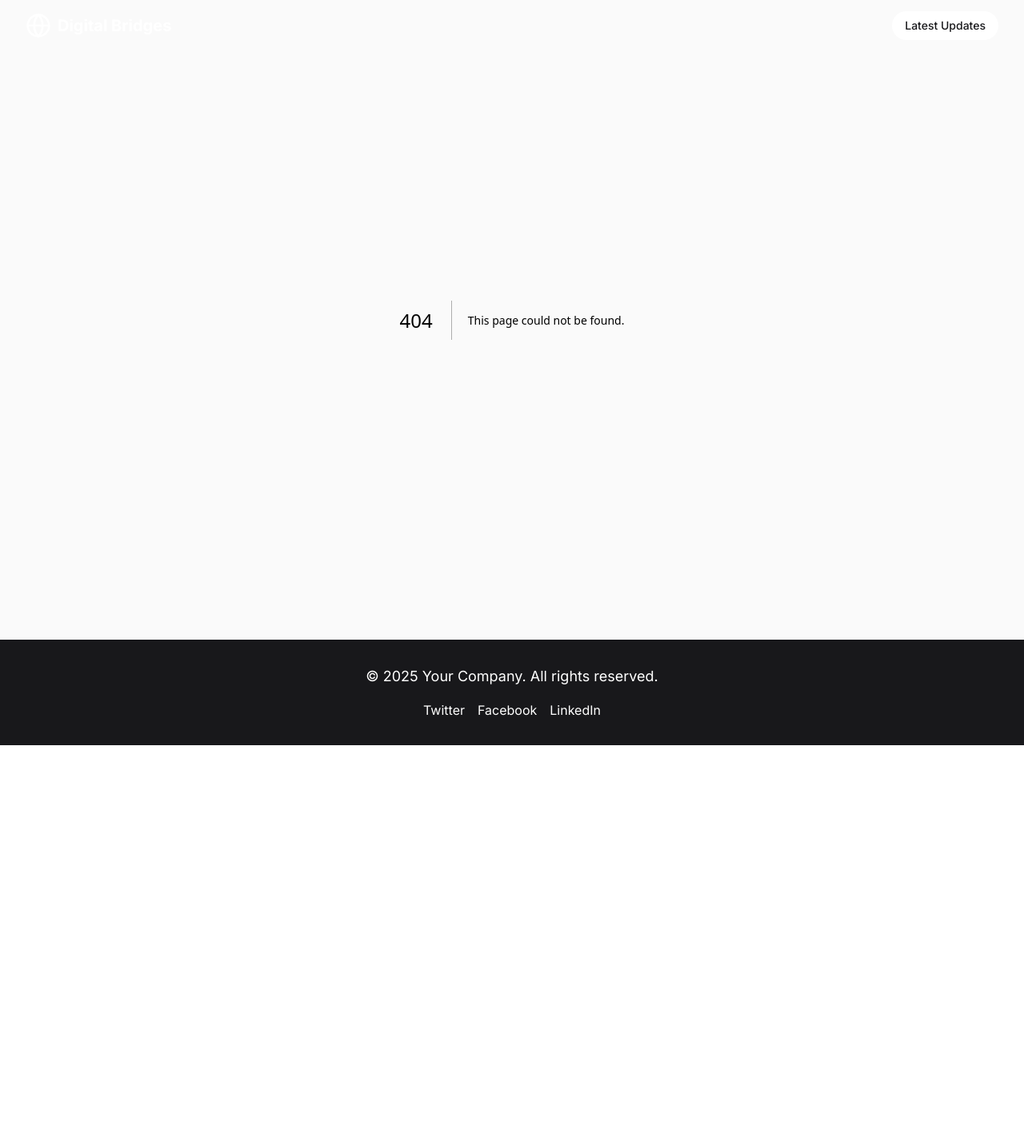
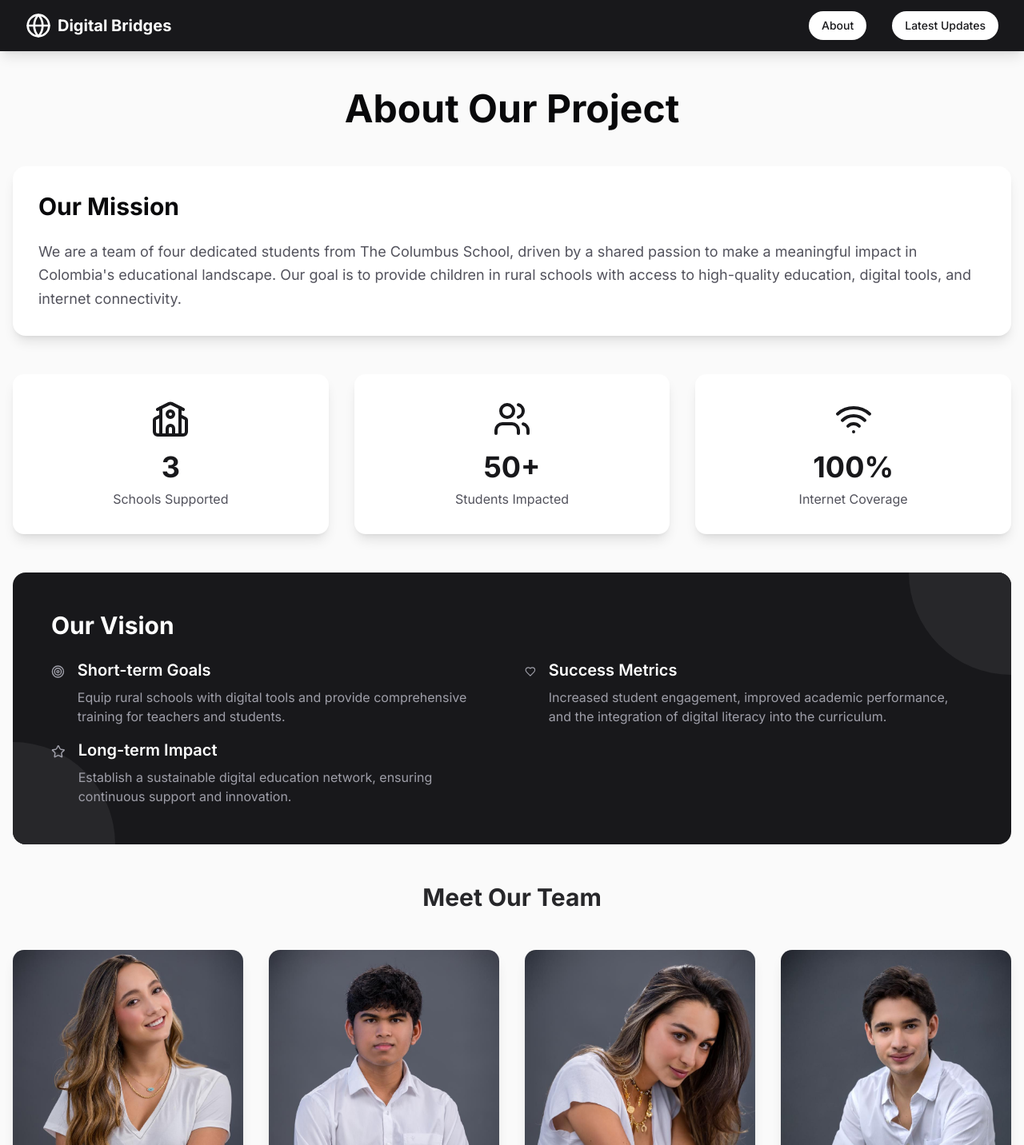
Before and after one commit to yuvan22144/ISCWebsite, a Next.js app: page /about in a window 1280 px wide. Before the commit this address had no page. Shown: the top 1432 px of the page at 80% size. Before the commit the page ends 932 px from the top, so only its background shows below. Built offline with nearby package versions, Linux system fonts and the light colour scheme.

Commit message:
add about page

```diff
--- /dev/null
+++ b/app/about/page.tsx
@@ -0,0 +1,147 @@
+"use client"
+
+import { motion } from 'framer-motion';
+import Image from 'next/image';
+import { Users, School, Wifi, Target, Star, Heart } from 'lucide-react';
+
+export default function AboutPage() {
+  return (
+    <div className="min-h-screen bg-zinc-50">
+      <div className="max-w-7xl mx-auto px-4 pt-28 pb-16">
+        <h1 className="text-5xl font-bold text-center mb-12">About Our Project</h1>
+
+        {/* Mission Statement */}
+        <motion.div
+          initial={{ opacity: 0, y: 20 }}
+          animate={{ opacity: 1, y: 0 }}
+          transition={{ duration: 0.5 }}
+          className="bg-white rounded-2xl p-8 shadow-lg mb-12"
+        >
+          <h2 className="text-3xl font-bold mb-6">Our Mission</h2>
+          <p className="text-lg text-zinc-600 leading-relaxed">
+            We are a team of four dedicated students from The Columbus School, driven by a shared passion to make a meaningful impact in Colombia's educational landscape. Our goal is to provide children in rural schools with access to high-quality education, digital tools, and internet connectivity.
+          </p>
+        </motion.div>
+
+        {/* Impact Stats */}
+        <div className="grid grid-cols-1 md:grid-cols-3 gap-8 mb-12">
+          {[
+            { icon: School, value: '3', label: 'Schools Supported' },
+            { icon: Users, value: '50+', label: 'Students Impacted' },
+            { icon: Wifi, value: '100%', label: 'Internet Coverage' }
+          ].map((stat, index) => (
+            <motion.div
+              key={stat.label}
+              initial={{ opacity: 0, y: 20 }}
+              animate={{ opacity: 1, y: 0 }}
+              transition={{ duration: 0.5, delay: index * 0.1 }}
+              className="bg-white p-8 rounded-xl shadow-lg text-center"
+            >
+              <stat.icon className="w-12 h-12 text-zinc-900 mx-auto mb-4" />
+              <h3 className="text-4xl font-bold text-zinc-900 mb-2">{stat.value}</h3>
+              <p className="text-zinc-600">{stat.label}</p>
+            </motion.div>
+          ))}
+        </div>
+
+        {/* Vision Section */}
+        <motion.div
+          initial={{ opacity: 0, y: 20 }}
+          animate={{ opacity: 1, y: 0 }}
+          transition={{ duration: 0.5 }}
+          className="bg-zinc-900 text-white rounded-2xl p-12 mb-12 relative overflow-hidden"
+        >
+          <div className="absolute top-0 right-0 w-64 h-64 bg-zinc-800 rounded-full -mr-32 -mt-32" />
+          <div className="absolute bottom-0 left-0 w-64 h-64 bg-zinc-800 rounded-full -ml-32 -mb-32" />
+          <div className="relative z-10">
+            <h3 className="text-3xl font-bold mb-6">Our Vision</h3>
+            <div className="grid grid-cols-1 md:grid-cols-2 gap-8">
+              <div className="space-y-4">
+                <div className="flex items-start space-x-4">
+                  <Target className="w-6 h-6 text-zinc-400 mt-1" />
+                  <div>
+                    <h4 className="text-xl font-semibold mb-2">Short-term Goals</h4>
+                    <p className="text-zinc-400">
+                      Equip rural schools with digital tools and provide comprehensive training for teachers and students.
+                    </p>
+                  </div>
+                </div>
+                <div className="flex items-start space-x-4">
+                  <Star className="w-6 h-6 text-zinc-400 mt-1" />
+                  <div>
+                    <h4 className="text-xl font-semibold mb-2">Long-term Impact</h4>
+                    <p className="text-zinc-400">
+                      Establish a sustainable digital education network, ensuring continuous support and innovation.
+                    </p>
+                  </div>
+                </div>
+              </div>
+              <div className="space-y-4">
+                <div className="flex items-start space-x-4">
+                  <Heart className="w-6 h-6 text-zinc-400 mt-1" />
+                  <div>
+                    <h4 className="text-xl font-semibold mb-2">Success Metrics</h4>
+                    <p className="text-zinc-400">
+                      Increased student engagement, improved academic performance, and the integration of digital literacy into the curriculum.
+                    </p>
+                  </div>
+                </div>
+              </div>
+            </div>
+          </div>
+        </motion.div>
+
+        {/* Team Section */}
+        <div className="mb-12">
+          <h3 className="text-3xl font-bold text-zinc-800 text-center mb-12">Meet Our Team</h3>
+          <div className="grid grid-cols-1 md:grid-cols-2 lg:grid-cols-4 gap-8">
+            {[
+              {
+                name: 'Carla Echavarría',
+                role: 'Student',
+                image: '/Carla.jpeg',
+              },
+              {
+                name: 'Akshay Thirukumaran',
+                role: 'Student',
+                image: '/akshay.jpeg',
+              },
+              {
+                name: 'Antonia Garcia',
+                role: 'Student',
+                image: '/Antonia.jpeg',
+              },
+              {
+                name: 'Joaquín Perez',
+                role: 'Student',
+                image: '/joaquin.jpeg',
+              },
+            ].map((member, index) => (
+              <motion.div
+                key={member.name}
+                initial={{ opacity: 0, y: 20 }}
+                animate={{ opacity: 1, y: 0 }}
+                transition={{ duration: 0.5, delay: index * 0.1 }}
+                className="bg-white rounded-xl shadow-lg overflow-hidden"
+              >
+                <div className="relative h-[250px] sm:h-[300px] md:h-[350px] lg:h-[400px] w-full p-2">
+                  <Image
+                    src={member.image}
+                    alt={member.name}
+                    fill
+                    className="object-cover object-[center_20%] sm:object-[center_25%] md:object-[center_30%] rounded-lg"
+                    sizes="(max-width: 640px) 100vw, (max-width: 768px) 50vw, (max-width: 1024px) 33vw, 25vw"
+                  />
+                </div>
+                <div className="p-6 text-center">
+                  <h4 className="text-xl font-semibold text-zinc-900 mb-2">{member.name}</h4>
+                  <p className="text-zinc-600">{member.role}</p>
+                </div>
+              </motion.div>
+            ))}
+          </div>
+        </div>
+      </div>
+    </div>
+  );
+}
--- a/components/About.tsx
+++ b/components/About.tsx
@@ -2,6 +2,7 @@
 import { motion } from 'framer-motion';
 import Image from 'next/image';
 import { Users, School, Wifi, Target, Star, Heart } from 'lucide-react';
+import Link from 'next/link';
 
 const teamMembers = [
   {
@@ -58,14 +59,15 @@ export default function About() {
               We are a team of four dedicated students from The Columbus School, driven by a shared passion to make a meaningful impact in Colombia's educational landscape. Our goal is to provide children in rural schools with access to high-quality education, digital tools, and internet connectivity.
             </p>
             <div className="flex gap-4">
+              <Link href="/about">
                 <motion.button
                   whileHover={{ scale: 1.05 }}
                   whileTap={{ scale: 0.95 }}
-                onClick={scrollToVideo}
                   className="bg-zinc-900 text-white px-6 py-3 rounded-lg font-medium"
                 >
                   Learn More
                 </motion.button>
+              </Link>
             </div>
           </motion.div>
           <motion.div
--- a/components/Navbar.tsx
+++ b/components/Navbar.tsx
@@ -10,6 +10,7 @@ export default function Navbar() {
   const [isMobileMenuOpen, setIsMobileMenuOpen] = useState(false);
   const pathname = usePathname();
   const isBlogPage = pathname?.startsWith('/blog') ?? false;
+  const isAboutPage = pathname === '/about';
 
   useEffect(() => {
     const handleScroll = () => {
@@ -29,15 +30,19 @@ export default function Navbar() {
         initial={{ y: -100 }}
         animate={{ y: 0 }}
         className={`fixed top-0 left-0 right-0 z-50 transition-all duration-300 ${
-          shouldUseDarkText
-            ? 'bg-white/95 backdrop-blur-md shadow-lg'
-            : 'bg-transparent'
+          isAboutPage
+            ? 'bg-zinc-900 shadow-lg'
+            : shouldUseDarkText
+              ? 'bg-white/95 backdrop-blur-md shadow-lg'
+              : 'bg-transparent'
         }`}
       >
         <div className="max-w-7xl mx-auto px-4 sm:px-6 lg:px-8">
           <div className="flex items-center justify-between h-16">
             {/* Logo */}
-            <Link href="/" className="flex items-center space-x-2">
+            <Link href="/" className={`flex items-center space-x-2 transition-colors ${
+              shouldUseDarkText ? 'bg-white rounded-full shadow px-3 py-1' : ''
+            }`}>
               <Globe className={`w-8 h-8 ${shouldUseDarkText ? 'text-zinc-900' : 'text-white'}`} />
               <span className={`text-xl font-bold ${shouldUseDarkText ? 'text-zinc-900' : 'text-white'}`}>
                 Digital Bridges
@@ -46,6 +51,16 @@ export default function Navbar() {
 
             {/* Desktop Navigation */}
             <div className="hidden md:flex items-center space-x-8">
+              <Link
+                href="/about"
+                className={`px-4 py-2 rounded-full text-sm font-medium transition-colors ${
+                  shouldUseDarkText
+                    ? 'bg-zinc-900 text-white hover:bg-zinc-800'
+                    : 'bg-white text-zinc-900 hover:bg-zinc-100'
+                }`}
+              >
+                About
+              </Link>
               <Link
                 href="/blog"
                 className={`px-4 py-2 rounded-full text-sm font-medium transition-colors ${
@@ -90,6 +105,13 @@ export default function Navbar() {
           >
             <div className="px-4 py-4 space-y-4">
               <Link
+                href="/about"
+                className="block w-full text-center px-4 py-3 rounded-full bg-zinc-900 text-white hover:bg-zinc-800 font-medium"
+                onClick={() => setIsMobileMenuOpen(false)}
+              >
+                About
+              </Link>
+              <Link
                 href="/blog"
                 className="block w-full text-center px-4 py-3 rounded-full bg-zinc-900 text-white hover:bg-zinc-800 font-medium mt-4"
                 onClick={() => setIsMobileMenuOpen(false)}
```
Lines whose indentation alone changed are shown as unchanged.
